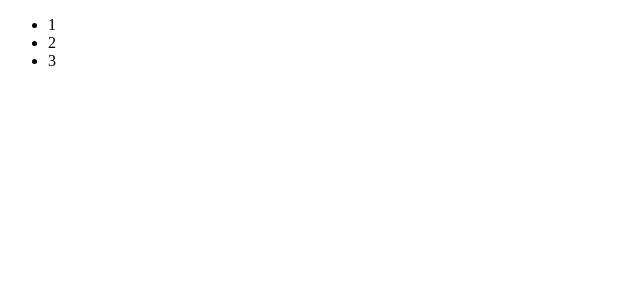
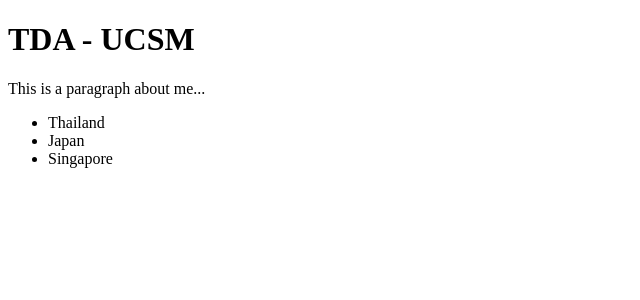
Before and after one commit to ThandarAungUCSM/react-tutorial, a React (Create React App) app: page / in a window 1280 px wide. Shown: the top 300 px of the page, without its empty margins (0-640 px from the left). Built offline with nearby package versions, Linux system fonts and the light colour scheme.

Commit message:
Functional Components Practice

```diff
--- a/src/index.js
+++ b/src/index.js
@@ -4,10 +4,12 @@ import ReactDOM from 'react-dom';
 function MyApp() {
     return (
         <div>
+            <h1>TDA - UCSM</h1>
+            <p> This is a paragraph about me...</p>
             <ul>
-                <li>1</li>
-                <li>2</li>
-                <li>3</li>
+                <li>Thailand</li>
+                <li>Japan</li>
+                <li>Singapore</li>
             </ul>
         </div>
     )
```
